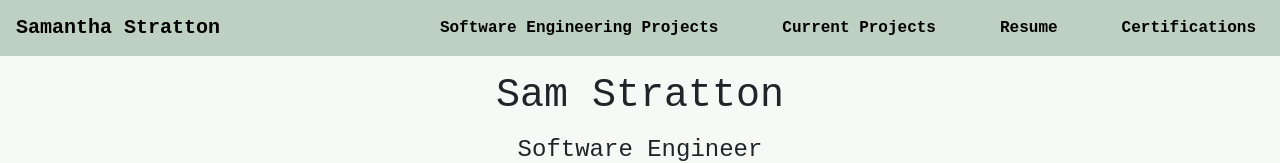
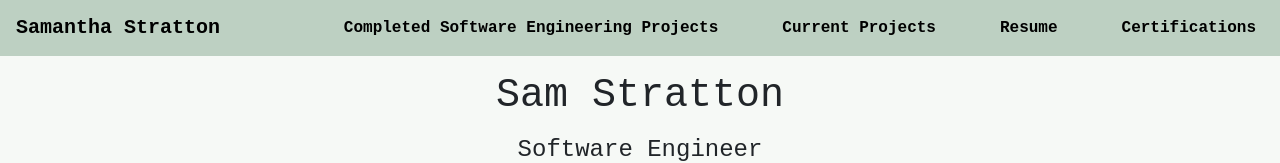
Before and after one commit to SamStratton2112/Portfolio, a React (Create React App) app: page / in a window 1280 px wide. Shown: the top 163 px of the page. Built offline with nearby package versions, Linux system fonts and the light colour scheme.

Commit message:
update NavBar

```diff
--- a/src/NavBar.js
+++ b/src/NavBar.js
@@ -14,7 +14,7 @@ const NavBar = () =>{
           <Nav className="ms-auto">
           <Navbar.Toggle aria-controls="responsive-navbar-nav"/>
           <Navbar.Collapse id="responsive-navbar-nav">
-                <Nav.Link className='NavBar-link' as={Link} to="/projects/complete">Software Engineering Projects</Nav.Link>
+                <Nav.Link className='NavBar-link' as={Link} to="/projects/complete"> Completed Software Engineering Projects</Nav.Link>
                 <Nav.Link className='NavBar-link' as={Link} to="/projects/current">Current Projects</Nav.Link>
                 <Nav.Link className='NavBar-link' as={Link} to="/resume">Resume</Nav.Link>
                 <Nav.Link className='NavBar-link' as={Link} to="/certifications">Certifications</Nav.Link>
```
